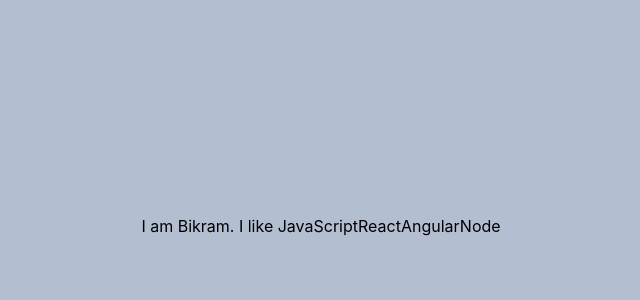
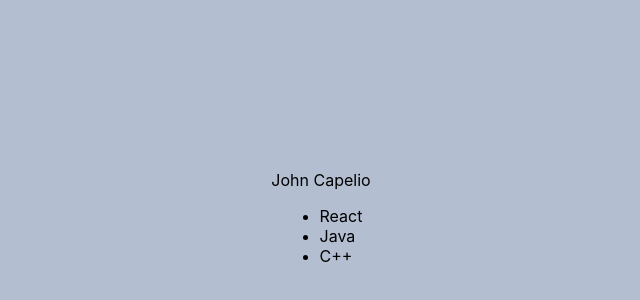
Before and after one commit to bikram-choudhury/font-size-converter, a React (Create React App) app: page / in a window 1280 px wide. Shown: the part 174-474 px from the top of the page, without its empty margins (319-959 px from the left). Built offline with nearby package versions, Linux system fonts and the light colour scheme.

Commit message:
state demo

```diff
--- a/src/App.js
+++ b/src/App.js
@@ -4,13 +4,14 @@
 import Button from './common/Elements/Button';
 import Select from './common/Elements/Select';
 import Section from './common/Elements/Section';
-import PrintDemo from './PrintDemo';
+import StateDemo from './Demo/StateDemo';
 
 class App extends React.Component {
   render() {
     return (
       <main className='wrapper flex-center column'>
-        <PrintDemo />
+        <StateDemo />
+        {/* <PrintDemo /> */}
         {/* <Section
           type="html"
           className="form-group flex-center column"
--- a/src/PrintDemo.jsx
+++ b/src/Demo/PrintDemo.jsx
@@ -80,8 +80,17 @@
 
             </>
         ); */
+        /* return (
+            <div>{getValuesInString(data)}</div>
+        ) */
         return (
-            <div>{getValuesInString(data)}</div>
+            <ul>
+                {
+                    ['JS', 'CSS', 'HTML'].map((value, idx) => {
+                        return <li key={idx}>{value}</li>
+                    })
+                }
+            </ul>
         )
     }
 }
--- /dev/null
+++ b/src/Demo/StateDemo.jsx
@@ -0,0 +1,26 @@
+import React, { Component } from 'react'
+
+export default class StateDemo extends Component {
+    constructor() {
+        super();
+        this.state = {
+            name: 'John Capelio',
+            list: ['React', 'Java', 'C++']
+        };
+    }
+    getState = () => this.state;
+    getStateMethod() {
+        return this.state;
+    }
+    render() {
+        const { name, list } = this.state;
+        console.log(this.getState());
+        console.log(this.getStateMethod());
+        return (
+            <>
+                <div>{name}</div>
+                <ul>{list.map((v, i) => <li key={i}>{v}</li>)}</ul>
+            </>
+        )
+    }
+}
```
